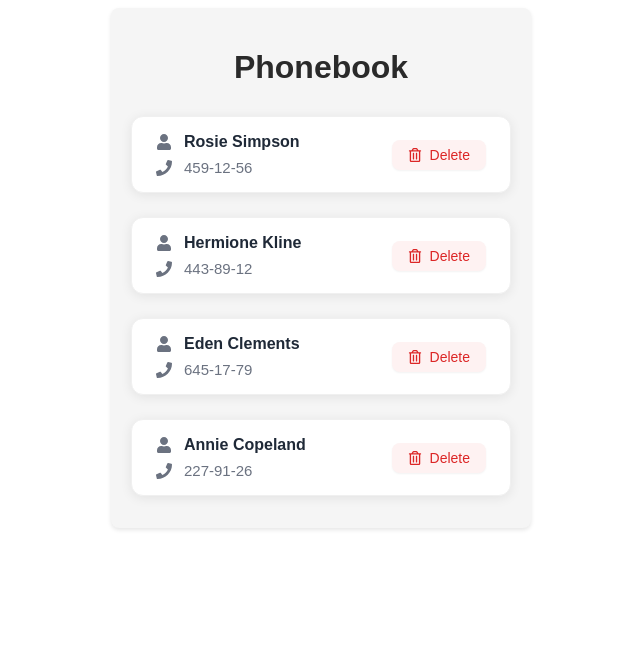
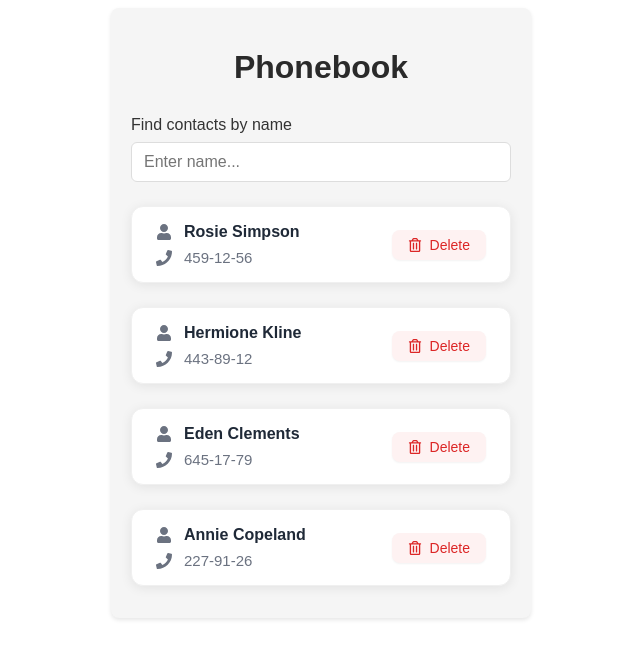
Before and after one commit to blackkat02/sticmanRun, a React (Vite) app: page / in a window 1280 px wide. Shown: the top 658 px of the page, without its empty margins (319-959 px from the left). Built offline with nearby package versions, Linux system fonts and the light colour scheme.

Commit message:
ADDED search

```diff
--- a/package.json
+++ b/package.json
@@ -15,7 +15,8 @@
     "formik": "^2.4.6",
     "react": "^19.0.0",
     "react-dom": "^19.0.0",
-    "react-icons": "^5.5.0"
+    "react-icons": "^5.5.0",
+    "yup": "^1.6.1"
   },
   "devDependencies": {
     "@eslint/js": "^9.22.0",
--- a/src/App.jsx
+++ b/src/App.jsx
@@ -1,14 +1,30 @@
 // import { useState, useEffect } from 'react';
 
+import { useState } from 'react';
 import ContactList from './components/ContactList/ContactList';
+import SearchBox from './components/SearchBox/SearchBox';
 import contactListData from './contactList.json';
 import styles from './App.module.css';
 
 const App = () => {
+  const [searchTerm, setSearchTerm] = useState('');
+
+  const handleSearch = (term) => {
+    setSearchTerm(term);
+  };
+
+  const filteredContacts = contactListData.filter(contact =>
+    contact.name.toLowerCase().includes(searchTerm.toLowerCase())
+  );
+
   return (
     <div className={styles.container}>
       <h1 className={styles.title}>Phonebook</h1>
-      <ContactList contacts={contactListData} />
+      <SearchBox
+        initialValues={{ username: '' }}
+        onSearch={handleSearch}
+      />
+      <ContactList contacts={filteredContacts} />
     </div>
   );
 };
--- /dev/null
+++ b/src/components/SearchBox/SearchBox.jsx
@@ -0,0 +1,46 @@
+import PropTypes from 'prop-types';
+import { useId } from "react";
+import { Formik, Form, Field } from "formik";
+import styles from './SearchBox.module.css';
+
+const SearchBox = ({ initialValues, onSearch }) => {
+  const nameFieldId = useId();
+
+  return (
+    <Formik
+      initialValues={initialValues}
+      onSubmit={() => {}} // Empty function to satisfy Formik
+    >
+      {({ values, handleChange }) => (
+        <Form className={styles.searchForm}>
+          <div className={styles.formGroup}>
+            <label htmlFor={nameFieldId} className={styles.label}>
+              Find contacts by name
+            </label>
+            <Field
+              type="text"
+              name="username"
+              id={nameFieldId}
+              className={styles.input}
+              placeholder="Enter name..."
+              onChange={(e) => {
+                handleChange(e);
+                onSearch(e.target.value);
+              }}
+              value={values.username}
+            />
+          </div>
+        </Form>
+      )}
+    </Formik>
+  );
+};
+
+SearchBox.propTypes = {
+  initialValues: PropTypes.shape({
+    username: PropTypes.string
+  }).isRequired,
+  onSearch: PropTypes.func.isRequired
+};
+
+export default SearchBox;
--- /dev/null
+++ b/src/components/SearchBox/SearchBox.module.css
@@ -0,0 +1,46 @@
+.searchForm {
+  display: flex;
+  gap: 16px;
+  margin-bottom: 24px;
+  align-items: flex-end;
+}
+
+.formGroup {
+  display: flex;
+  flex-direction: column;
+  flex-grow: 1;
+}
+
+.label {
+  margin-bottom: 8px;
+  font-weight: 500;
+  color: #333;
+}
+
+.input {
+  padding: 10px 12px;
+  border: 1px solid #ddd;
+  border-radius: 6px;
+  font-size: 16px;
+  transition: border-color 0.3s ease;
+}
+
+.input:focus {
+  outline: none;
+  border-color: #4f46e5;
+}
+
+.button {
+  padding: 10px 20px;
+  background-color: #4f46e5;
+  color: white;
+  border: none;
+  border-radius: 6px;
+  cursor: pointer;
+  font-size: 16px;
+  transition: background-color 0.3s ease;
+}
+
+.button:hover {
+  background-color: #4338ca;
+}
```
Also changed, not shown: 1 other file (tests, documents, lock files or other folders).
